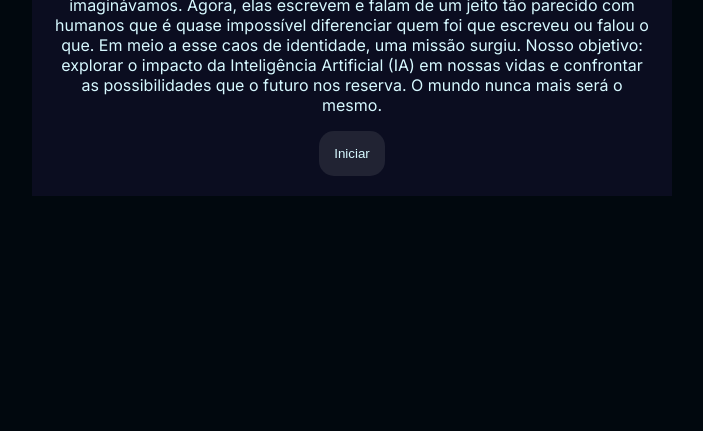
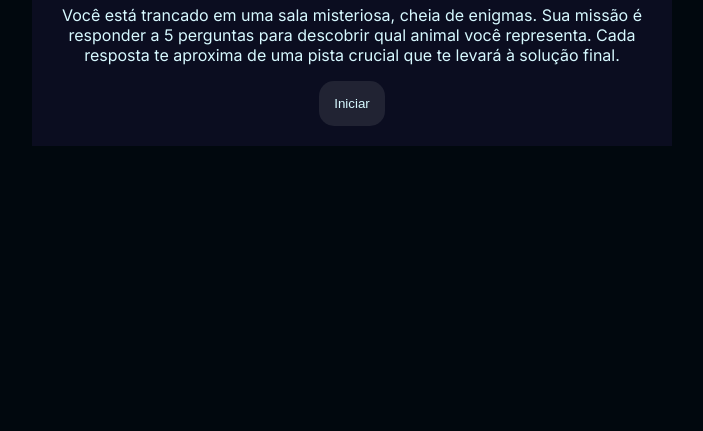
Before and after one commit to jarliaa/quizz, a plain HTML site: page index.html in a window 1280 px wide. Shown: the part 385-816 px from the top of the page, without its empty margins (288-991 px from the left). Drawn offline with Linux system fonts and the light colour scheme; a script that the page names is missing.

Commit message:
Update index.html

```diff
--- a/index.html
+++ b/index.html
@@ -12,14 +12,7 @@
     <div class="caixa-principal">
         <h1>Você decide o futuro da IA</h1>
         <div class="tela-inicial">
-            <p>Novembro de 2022, a humanidade se viu em uma realidade perturbadora.
-                De repente, percebemos que as máquinas evoluíram para além do que imaginávamos.
-                Agora, elas escrevem e falam de um jeito tão parecido com humanos que é quase impossível diferenciar
-                quem foi que escreveu ou falou o que.
-                Em meio a esse caos de identidade, uma missão surgiu.
-                Nosso objetivo: explorar o impacto da Inteligência Artificial (IA) em nossas vidas e confrontar as
-                possibilidades que o futuro nos reserva.
-                O mundo nunca mais será o mesmo.
+            <p>Você está trancado em uma sala misteriosa, cheia de enigmas. Sua missão é responder a 5 perguntas para descobrir qual animal você representa. Cada resposta te aproxima de uma pista crucial que te levará à solução final.
             </p>
             <button class="iniciar-btn">Iniciar</button>
         </div>
@@ -35,4 +28,5 @@
     <script type="module" src="js/script.js"></script>
 </body>
 
+
 </html>
```
